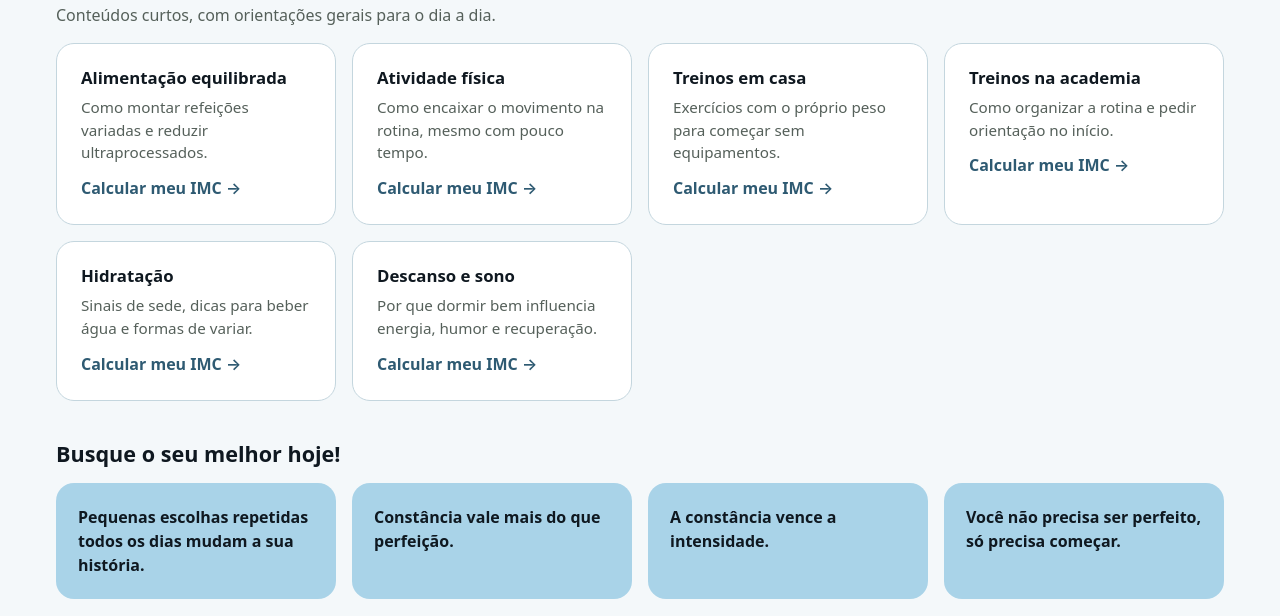
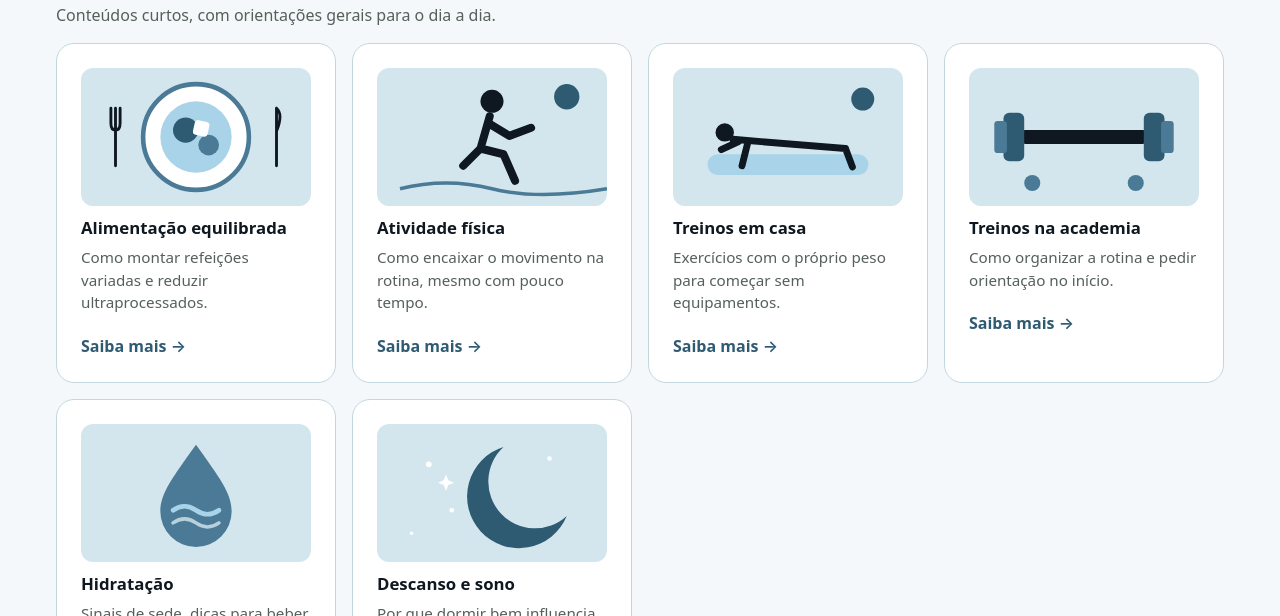
Before and after one commit to Erbeson-Brito/Projeto-Fitness, a plain HTML site: page site-fitness/index.html in a window 1280 px wide. Both pictures are taken after a click on the link "Boas práticas". Shown: the part 184-800 px from the top of the page. Drawn offline with Linux system fonts and the light colour scheme.

Commit message:
Add files via upload

```diff
--- a/site-fitness/css/style.css
+++ b/site-fitness/css/style.css
@@ -209,3 +209,18 @@ img { max-width: 100%; height: auto; }
 
 .treino-pessoal { max-width: 760px; margin-top: 1rem; }
 .treino-pessoal h2 { font-size: 1.5rem; margin-top: 12px; }
+
+.link-topico { background: none; border: 0; padding: 0; margin-top: 8px; color: var(--blue-2); font: inherit; font-weight: 600; cursor: pointer; }
+
+.link-topico { display: inline-block; text-decoration: none; }
+.topico-img { width: 100%; height: auto; border-radius: 12px; margin-bottom: 12px; }
+.voltar { display: inline-block; margin-top: 16px; font-weight: 600; color: var(--blue-2); text-decoration: none; }
+.tema-capa img { display: block; width: 100%; max-width: 640px; height: auto; border-radius: var(--radius); margin: 16px 0 24px; }
+.tema-texto p { font-size: 1.05rem; max-width: 70ch; color: var(--dark); }
+
+
+/* página do tema: mesmo layout da faixa de resultado do IMC */
+#tema .faixa-lateral img { display: block; width: 100%; height: auto; border-radius: 12px; margin-bottom: 16px; }
+#tema .faixa-colunas { grid-template-columns: minmax(0, 1fr); }
+#tema .faixa-colunas p { color: var(--dark); max-width: none; }
+#tema .faixa-colunas .aviso { margin-top: 8px; }
--- a/site-fitness/index.html
+++ b/site-fitness/index.html
@@ -183,9 +183,14 @@
             Conteúdos curtos, com orientações gerais para o dia a dia.
           </p>
           <div id="lista-topicos" class="grid-3"></div>
-          <h2 class="secao-titulo">Busque o seu melhor hoje!</h2>
+          <h2 class="secao-titulo">Busque o seu melhor hoje</h2>
           <div id="lista-frases" class="grid-3 frases"></div>
         </div>
+      </section>
+
+      <!-- TEMA (página de cada boa prática) -->
+      <section id="tema" class="view">
+        <div class="container" id="tema-conteudo"></div>
       </section>
 
       <!-- TREINOS -->
@@ -213,7 +218,7 @@
                     <strong>Flexão de braço</strong
                     ><span>Peito, ombros e braços</span>
                   </li>
-                  <li><strong>Prancha</strong><span>Corpo e postura</span></li>
+                  <li><strong>Prancha</strong><span>Core e postura</span></li>
                   <li>
                     <strong>Afundo</strong><span>Pernas e equilíbrio</span>
                   </li>
--- a/site-fitness/js/app.js
+++ b/site-fitness/js/app.js
@@ -64,17 +64,24 @@
   }
 
   // ---------- rotas ----------
-  const VIEWS = ["inicio", "calculadora", "boas-praticas", "treinos", "entrar", "historico"];
+  const VIEWS = ["inicio", "calculadora", "boas-praticas", "tema", "treinos", "entrar", "historico"];
+  const IMAGENS_TEMA = ["alimentacao", "atividade", "treinos-casa", "academia", "hidratacao", "descanso"];
   const PROTEGIDAS = ["historico"];
 
   function mostrar(rota) {
+    const [base, sub] = String(rota).split("/");
+    if (base === "tema") {
+      if (TOPICOS[Number(sub)]) { renderTema(Number(sub)); rota = "tema"; }
+      else rota = "boas-praticas";
+    }
     if (!VIEWS.includes(rota)) rota = "inicio";
     if (PROTEGIDAS.includes(rota) && !usuarioAtual()) {
       mostrarAviso("Entre na sua conta para ver o histórico.");
       rota = "entrar";
     }
     $$(".view").forEach((v) => v.classList.toggle("active", v.id === rota));
-    $$(".menu a").forEach((a) => a.classList.toggle("ativo", a.getAttribute("href") === "#" + rota));
+    const menuAtivo = rota === "tema" ? "boas-praticas" : rota;
+    $$(".menu a").forEach((a) => a.classList.toggle("ativo", a.getAttribute("href") === "#" + menuAtivo));
     if (rota === "historico") renderHistorico();
     if (rota === "treinos") renderTreinos();
     if (rota === "inicio") renderUltimoIMC();
@@ -307,11 +314,37 @@
     mostrar("inicio");
   }
 
+  // ---------- página de cada boa prática ----------
+  function renderTema(i) {
+    const box = $("#tema-conteudo");
+    const [t, d, paragrafos] = TOPICOS[i];
+    const cor = ["acc", "blue", "blue2", "dark", "blue", "blue2"][i];
+    box.replaceChildren(
+      el("a", { href: "#boas-praticas", class: "voltar" }, ["← Voltar para boas práticas"]),
+      el("section", { class: "faixa-full" }, [
+        el("section", { class: "faixa card" }, [
+          el("div", { class: "faixa-lateral faixa-" + cor }, [
+            el("img", { src: "assets/topicos/" + IMAGENS_TEMA[i] + ".svg", alt: "", width: "400", height: "240" }),
+            el("h2", null, [t]),
+            el("p", null, [d])
+          ]),
+          el("div", { class: "faixa-colunas" }, [
+            el("div", null, paragrafos.map((p) => el("p", null, [p]))),
+            el("p", { class: "aviso" }, ["Estas são orientações gerais. Para uma rotina individual, procure um profissional de saúde."])
+          ])
+        ])
+      ])
+    );
+  }
+
   // ---------- conteúdo estático ----------
   function montarConteudoEstatico() {
     const topicos = $("#lista-topicos");
-    TOPICOS.forEach(([t, d]) => topicos.append(el("article", { class: "card topico" }, [
-      el("h3", null, [t]), el("p", null, [d]), el("a", { href: "#calculadora" }, ["Calcular meu IMC →"])
+    TOPICOS.forEach(([t, d], i) => topicos.append(el("article", { class: "card topico" }, [
+      el("img", { class: "topico-img", src: "assets/topicos/" + IMAGENS_TEMA[i] + ".svg", alt: "", width: "400", height: "240" }),
+      el("h3", null, [t]),
+      el("p", null, [d]),
+      el("a", { href: "#tema/" + i, class: "link-topico" }, ["Saiba mais →"])
     ])));
     const frases = $("#lista-frases");
     FRASES.forEach((f) => frases.append(el("blockquote", { class: "frase" }, [f])));
--- a/site-fitness/js/data.js
+++ b/site-fitness/js/data.js
@@ -43,12 +43,30 @@ const FAIXAS = {
 };
 
 const TOPICOS = [
-  ["Alimentação equilibrada", "Como montar refeições variadas e reduzir ultraprocessados."],
-  ["Atividade física", "Como encaixar o movimento na rotina, mesmo com pouco tempo."],
-  ["Treinos em casa", "Exercícios com o próprio peso para começar sem equipamentos."],
-  ["Treinos na academia", "Como organizar a rotina e pedir orientação no início."],
-  ["Hidratação", "Sinais de sede, dicas para beber água e formas de variar."],
-  ["Descanso e sono", "Por que dormir bem influencia energia, humor e recuperação."]
+  ["Alimentação equilibrada", "Como montar refeições variadas e reduzir ultraprocessados.", [
+    "Uma alimentação equilibrada combina grupos diferentes de alimentos em cada refeição: grãos integrais, legumes, verduras, frutas, feijão e uma fonte de proteína. Essa variedade ajuda o corpo a receber vitaminas, minerais e energia de forma constante.",
+    "Ultraprocessados, como biscoitos recheados, refrigerantes e embutidos, costumam ter muito açúcar, sal e gordura e pouca fibra. Não é preciso eliminá-los, mas reduzir a frequência já faz diferença. Prefira preparar a comida em casa sempre que possível e observe como você se sente depois das refeições."
+  ]],
+  ["Atividade física", "Como encaixar o movimento na rotina, mesmo com pouco tempo.", [
+    "A atividade física não precisa começar com treinos longos. Caminhar até o trabalho, subir escadas, fazer pausas para se mover e dançar em casa já contam como movimento e ajudam a melhorar a disposição.",
+    "A recomendação geral para adultos é de cerca de 150 minutos de atividade moderada por semana, distribuídos em vários dias, além de exercícios de força pelo menos duas vezes por semana. Comece com o que cabe na sua rotina e aumente aos poucos."
+  ]],
+  ["Treinos em casa", "Exercícios com o próprio peso para começar sem equipamentos.", [
+    "Treinos com o próprio peso são uma boa forma de começar, porque não exigem equipamentos nem academia. Agachamento, flexão de braço, prancha e afundo trabalham pernas, peito, braços e core.",
+    "Para progredir, aumente as repetições ou o tempo de execução, diminua o descanso entre as séries ou escolha variações mais difíceis. Faça o movimento com calma e controle, e pare se sentir dor. Se tiver alguma condição de saúde, converse com um médico antes de começar."
+  ]],
+  ["Treinos na academia", "Como organizar a rotina e pedir orientação no início.", [
+    "Na academia, a principal dúvida costuma ser por onde começar. Uma boa ideia é pedir uma avaliação com um educador físico, que pode indicar máquinas, cargas iniciais e a frequência ideal para o seu objetivo.",
+    "Organize a rotina em dias fixos, com treinos para os principais grupos musculares, e anote as cargas usadas. Assim fica fácil ver a evolução e ajustar o treino com segurança ao longo das semanas."
+  ]],
+  ["Hidratação", "Sinais de sede, dicas para beber água e formas de variar.", [
+    "A sede é um sinal de que o corpo precisa de água, mas ela aparece quando a hidratação já está baixa. Urina clara e de cor amarelo-claro costuma indicar boa hidratação. Beber água ao longo do dia é mais eficiente do que beber muito de uma vez.",
+    "Se a água não agrada, experimente adicionar rodelas de limão, pepino ou hortelã, ou prefira água com gás. Frutas e verduras também ajudam, porque têm bastante água na composição. Em dias de calor ou de treino, aumente a ingestão."
+  ]],
+  ["Descanso e sono", "Por que dormir bem influencia energia, humor e recuperação.", [
+    "Durante o sono, o corpo recupera músculos, consolida a memória e regula hormônios ligados à fome e ao humor. Dormir mal pode aumentar o cansaço, a irritabilidade e a vontade de comer alimentos calóricos.",
+    "Para melhorar o sono, mantenha horários regulares para dormir e acordar, reduza telas antes de deitar e evite cafeína no fim da tarde. Se o problema persistir por semanas, procure um médico."
+  ]]
 ];
 
 const FRASES = [
```
Also changed, not shown: site-fitness/assets/topicos/academia.svg (added), site-fitness/assets/topicos/alimentacao.svg (added), site-fitness/assets/topicos/atividade.svg (added), site-fitness/assets/topicos/descanso.svg (added), site-fitness/assets/topicos/hidratacao.svg (added), site-fitness/assets/topicos/treinos-casa.svg (added).
